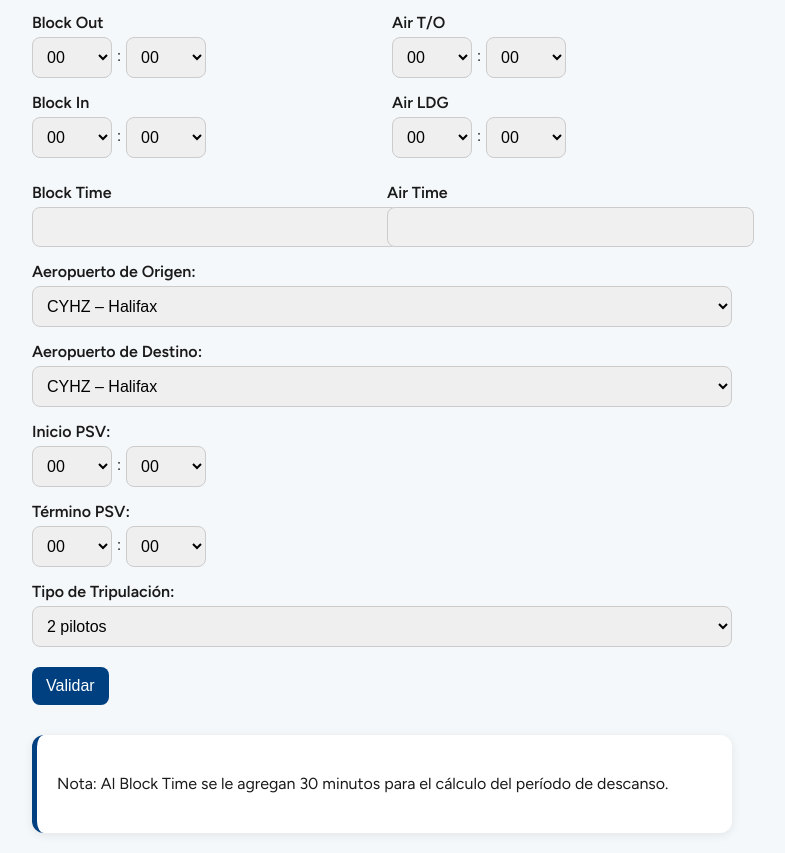
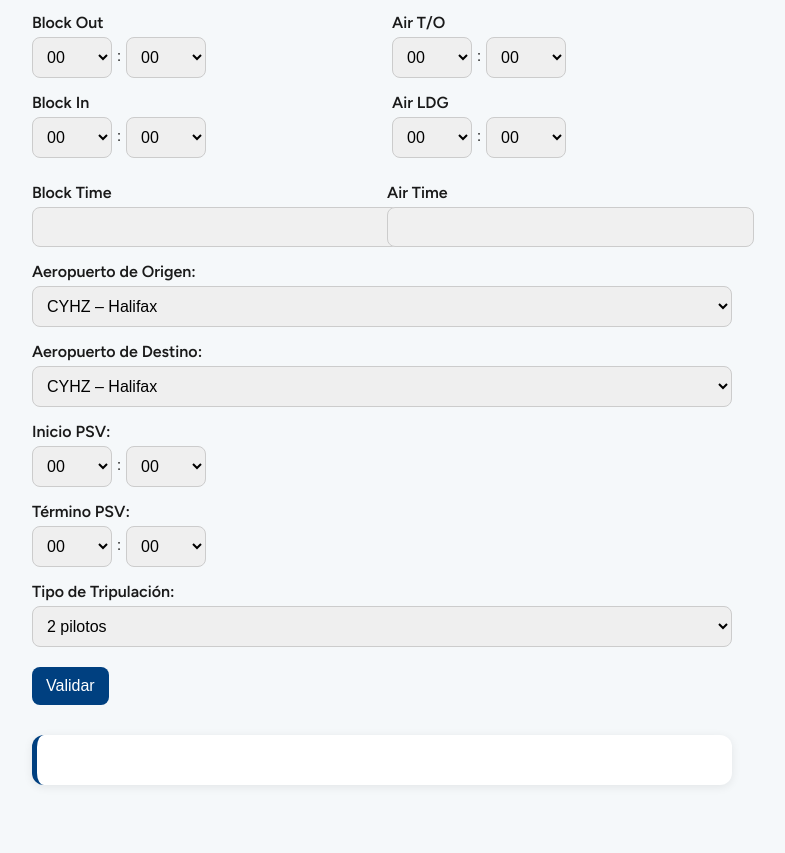
Before and after one commit to freelab2000/PS-PSV-PD, a plain HTML site: page index.html in a window 1280 px wide. Shown: the part 101-954 px from the top of the page, without its empty margins (258-1043 px from the left). After the commit the page ends 906 px from the top, so only its background shows below. Drawn offline with Linux system fonts and the light colour scheme.

Commit message:
Update index.html

```diff
--- a/index.html
+++ b/index.html
@@ -174,7 +174,6 @@
   <button onclick="validarPSV()">Validar</button>
 
   <div class="resultado" id="resultado">
-    <p class="info">Nota: Al Block Time se le agregan 30 minutos para el cálculo del período de descanso.</p>
     <div id="proximoInicio" class="info" style="margin-top:10px;"></div>
     <div id="validaciones" class="info" style="margin-top:10px;"></div>
   </div>
```
